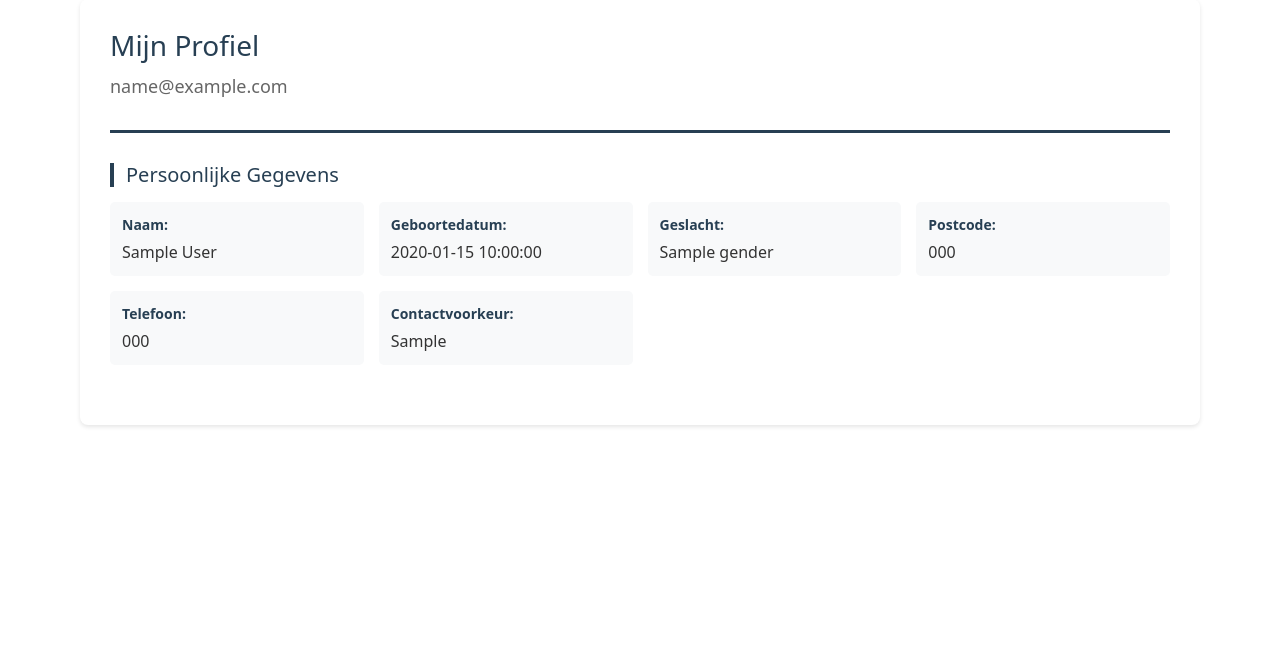
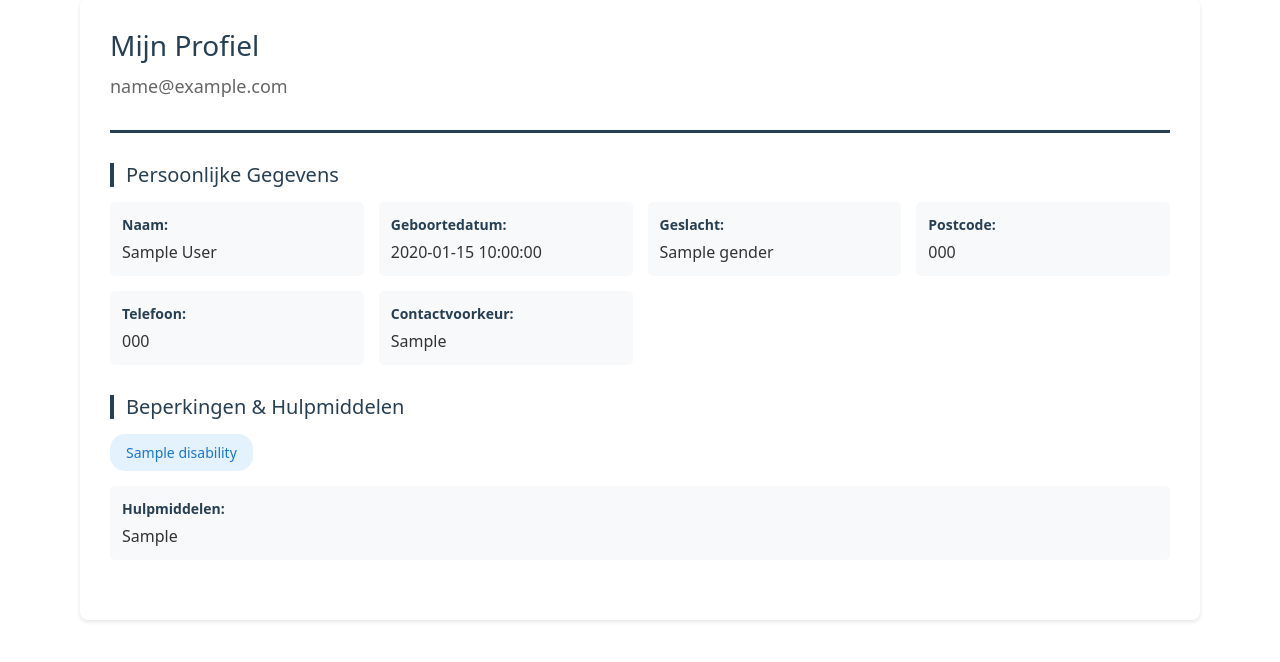
Before and after one commit to Ebay2k/rubberducky-owasp, a Flask app: template templates/ev-profiel.html in a window 1280 px wide. Shown: the part 138-800 px from the top of the page. Run offline with Flask 3, Linux system fonts and the light colour scheme; the template is opened without the code that fills it: most values are stand-ins (such as "Sample title", 1, 10 or a date in 2020).

Commit message:
ev-profiel layout veranderen naar jinja

```diff
--- a/templates/ev-profiel.html
+++ b/templates/ev-profiel.html
@@ -53,6 +53,26 @@
                     </div>
                 </div>
             </section>
+
+            <section class="detail-section">
+                <h2>Beperkingen & Hulpmiddelen</h2>
+                {% if profile.disabilities %}
+                    <div class="disabilities-list-detail">
+                        {% for disability in profile.disabilities %}
+                        <span class="disability-tag-large">{{ disability.name }}</span>
+                        {% endfor %}
+                    </div>
+                {% else %}
+                    <p class="detail-description">Geen beperkingen opgegeven</p>
+                {% endif %}
+
+                {% if profile.assistive_tools %}
+                <div class="detail-info-item" style="margin-top: 15px;">
+                    <span class="detail-label">Hulpmiddelen:</span>
+                    <span class="detail-value">{{ profile.assistive_tools }}</span>
+                </div>
+                {% endif %}
+            </section>
 {% endblock %}
 </body>
 </html>
```
